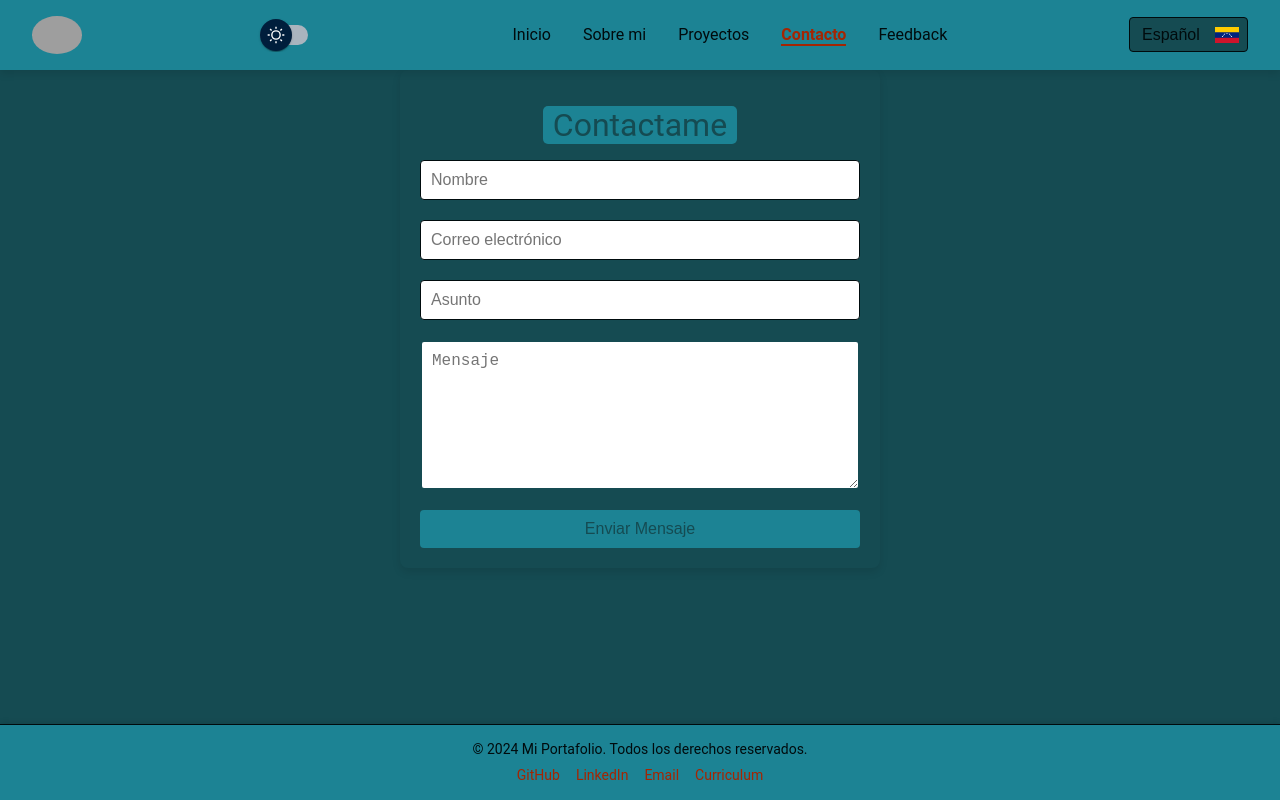
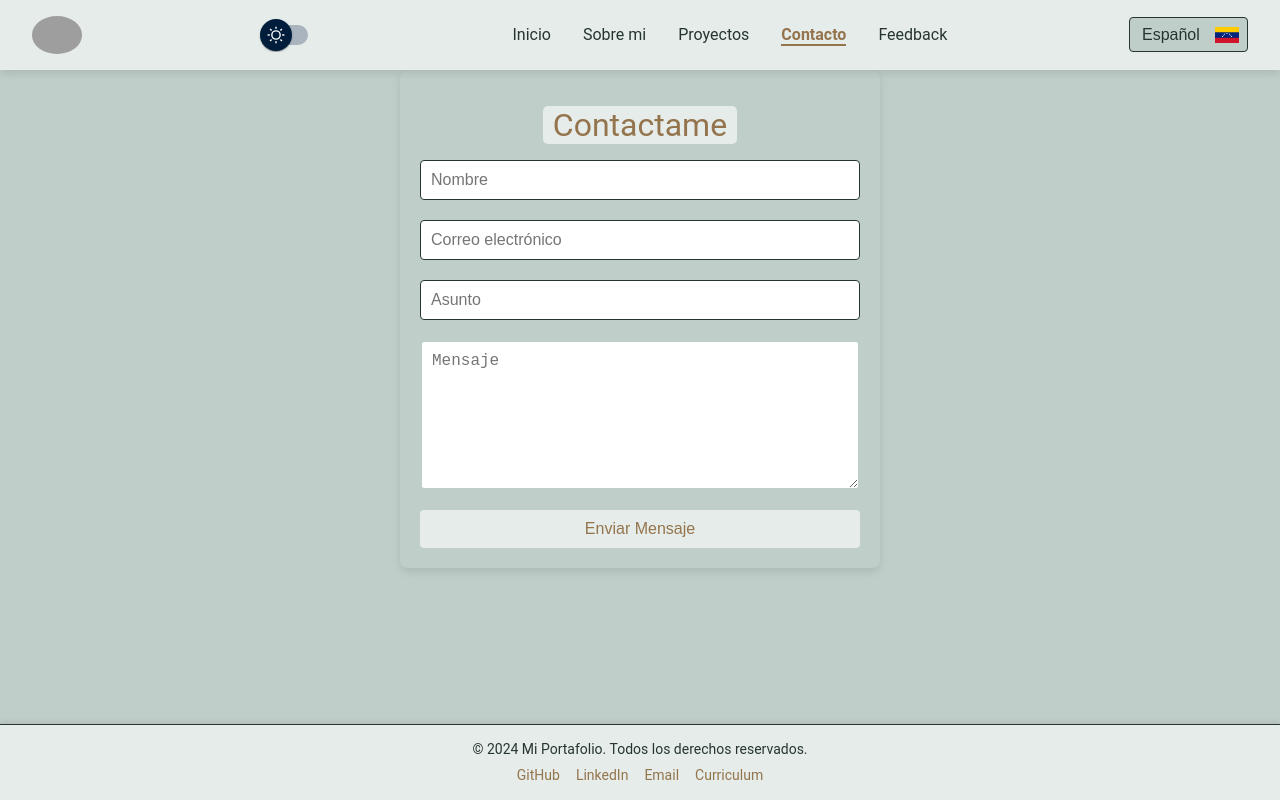
Before and after one commit to JoseDarioGonzalezCha/portafolio-react, a React (Vite) app: page /contact in a window 1280 px wide. Built offline with nearby package versions, Linux system fonts and the light colour scheme; no server answers; grey boxes are pictures that could not be loaded.

Commit message:
fix color gold

```diff
--- a/src/Pages/Contact/Contact.styles.js
+++ b/src/Pages/Contact/Contact.styles.js
@@ -29,7 +29,7 @@ export const ContactTitle = styled.h1`
 
   span {
     background-color: ${({ theme }) => theme.menuBackground};
-    color: ${({ theme }) => theme.background};
+    color: ${({ theme }) => theme.accent};
     padding: 0 10px;
     border-radius: 5px;
   }
@@ -85,7 +85,7 @@ export const Textarea = styled.textarea`
 export const Button = styled.button`
   padding: 10px 20px;
   font-size: 16px;
-  color: ${({ theme }) => theme.background};
+  color: ${({ theme }) => theme.accent};
   background-color: ${({ theme }) => theme.menuBackground};
   border: none;
   border-radius: 4px;
--- a/src/Pages/Home/Home.styles.js
+++ b/src/Pages/Home/Home.styles.js
@@ -37,7 +37,7 @@ export const WelcomeTitle = styled.h1`
 
   span {
     background-color: ${({ theme }) => theme.menuBackground};
-    color: ${({ theme }) => theme.background};
+    color: ${({ theme }) => theme.accent};
     padding: 0 10px;
   }
 
@@ -60,7 +60,7 @@ export const ParagraphContainer = styled.div`
 
 export const Highlight = styled.span`
   background-color: ${({ theme }) => theme.menuBackground};
-  color: ${({ theme }) => theme.background};
+  color: ${({ theme }) => theme.accent};
   padding: 0.2rem 0.4rem;
   border-radius: 4px;
 `;
--- a/src/Styles/theme.js
+++ b/src/Styles/theme.js
@@ -1,25 +1,25 @@
 export const lightTheme = {
-  body: "#1C8394", // Fondo principal
-  text: "#000B0D", // Texto oscuro
-  toggleBorder: "#154B52", // Borde del toggle
-  background: "#154B52", // Fondo general
-  menuBackground: "#1C8394", // Fondo del menú
-  accent: "#A52502", // Acentos
-  accentHover: "#390D02", // Acentos al hacer hover
-  link: "#390D02", // Enlaces
-  success: "#1C8394", // Color de éxito
-  error: "#A52502", // Color de error
+  body: "#c0ceca", // Fondo principal claro
+  text: "#263530", // Texto oscuro
+  toggleBorder: "#94744c", // Borde del toggle
+  background: "#c0ceca", // Fondo general claro
+  menuBackground: "#e5ece9", // Fondo del menú ligeramente más claro que el fondo general
+  accent: "#94744c", // Acentos en tonos de oro viejo
+  accentHover: "#735e3b", // Acentos más oscuros al hacer hover
+  link: "#94744c", // Enlaces en tono de oro viejo
+  success: "#263530", // Color de éxito en tono verde oscuro
+  error: "#94744c", // Color de error en tono oro viejo
 };
 
 export const darkTheme = {
-  body: "#000B0D", // Fondo principal oscuro
-  text: "#F0EAD6", // Texto claro
-  toggleBorder: "#390D02", // Borde del toggle oscuro
-  background: "#154B52", // Fondo general oscuro
-  menuBackground: "#000B0D", // Fondo del menú oscuro
-  accent: "#A52502", // Acentos
-  accentHover: "#390D02", // Acentos al hacer hover
-  link: "#1C8394", // Enlaces
-  success: "#154B52", // Color de éxito
-  error: "#A52502", // Color de error
+  body: "#263530", // Fondo principal oscuro
+  text: "#c0ceca", // Texto claro
+  toggleBorder: "#735e3b", // Borde del toggle en tono oro oscuro
+  background: "#263530", // Fondo general oscuro
+  menuBackground: "#1e2722", // Fondo del menú ligeramente más oscuro que el fondo general
+  accent: "#94744c", // Acentos en tono oro viejo
+  accentHover: "#735e3b", // Acentos más oscuros al hacer hover
+  link: "#c0ceca", // Enlaces en tono claro
+  success: "#94744c", // Color de éxito en tono oro viejo
+  error: "#735e3b", // Color de error en tono oro oscuro
 };
```
